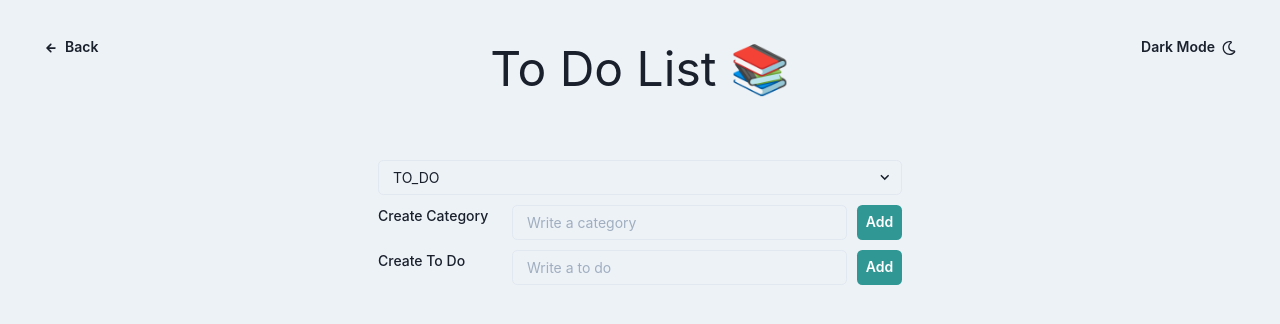
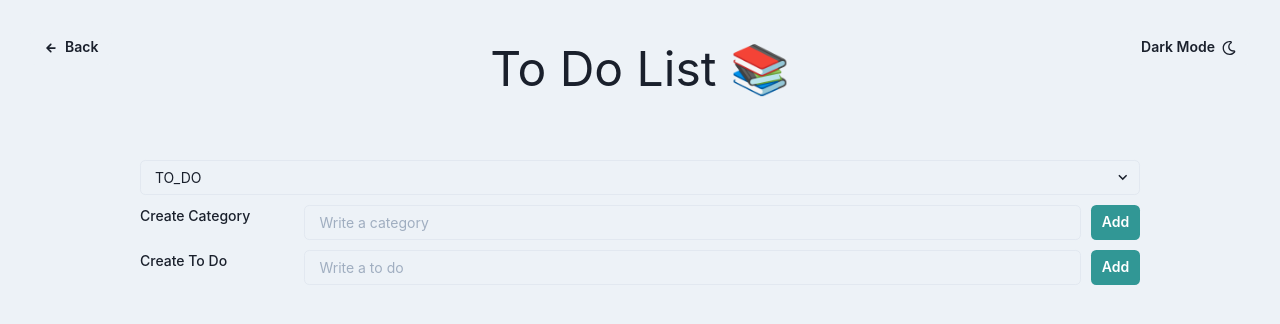
Before and after one commit to haneulee/react-study-v2, a React (Create React App) app: page /react-study-v2/todo in a window 1280 px wide. Shown: the top 324 px of the page. Built offline with nearby package versions, Linux system fonts and the light colour scheme.

Commit message:
change page route

```diff
--- a/src/Router.tsx
+++ b/src/Router.tsx
@@ -8,16 +8,13 @@ const Router = function () {
   return (
     <BrowserRouter basename="/react-study-v2">
       <Switch>
-        <Route path="/test">
-          <Test />
-        </Route>
         <Route path="/todo">
           <ToDoList />
         </Route>
         <Route path="/coin/:coinId">
           <Coin />
         </Route>
-        <Route path="/">
+        <Route exact path="/">
           <Coins />
         </Route>
       </Switch>
--- a/src/routes/Coin.tsx
+++ b/src/routes/Coin.tsx
@@ -40,7 +40,7 @@ const Header = styled.header`
 `;
 
 const Wrapper = styled.div`
-  max-width: 1000px;
+  min-width: 1000px;
   margin: 30px auto;
 `;
 
--- a/src/routes/ToDoList.tsx
+++ b/src/routes/ToDoList.tsx
@@ -24,7 +24,7 @@ const Header = styled.header`
 `;
 
 const Wrapper = styled.div`
-  max-width: 1000px;
+  min-width: 1000px;
   margin: 30px auto;
 `;
 
```
